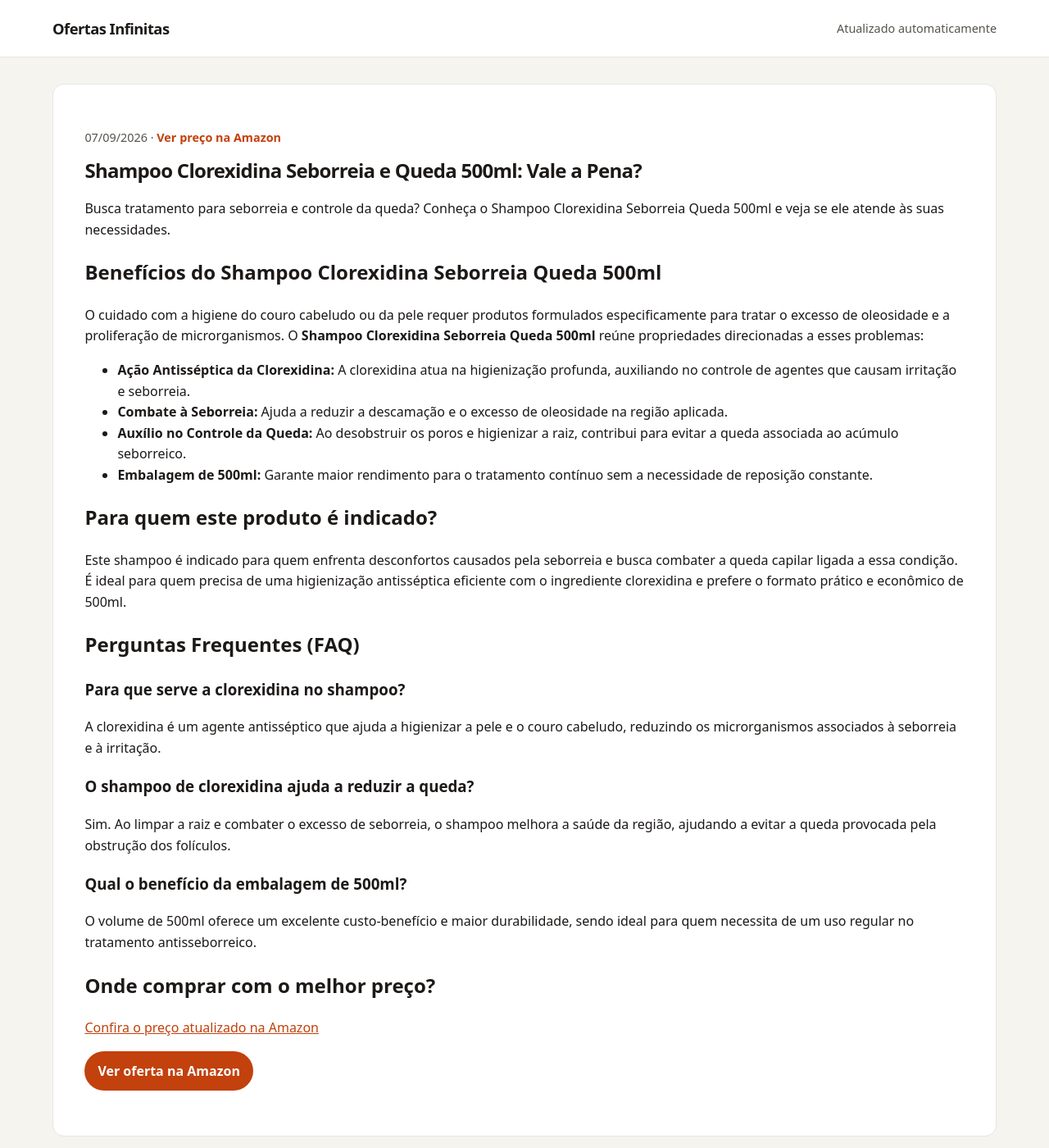
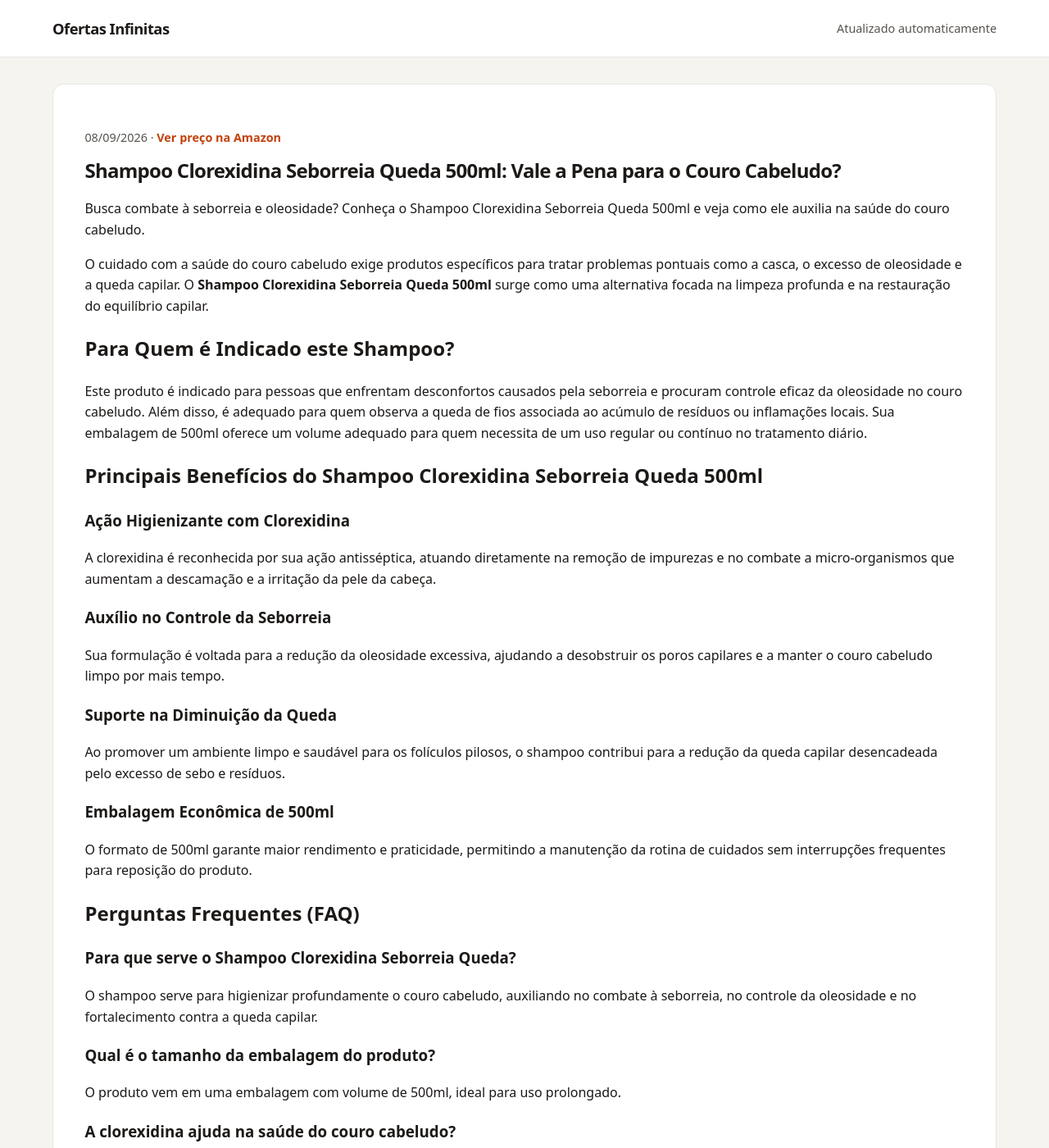
Before and after one commit to Monuver/afiliado, a Jekyll site: the page built from _posts/2026-08-19-shampoo-clorexidina-seborreia-queda-500ml-b09l9qkmd1.md, in a window 1280 px wide and 1400 px high. Shown: the whole window at 82% size. Built offline with Jekyll 4.4.1, drawn with Linux system fonts in a browser that asks for light colours; some of the changed text lies outside the part shown.

```diff
--- a/_posts/2026-08-19-shampoo-clorexidina-seborreia-queda-500ml-b09l9qkmd1.md
+++ b/_posts/2026-08-19-shampoo-clorexidina-seborreia-queda-500ml-b09l9qkmd1.md
@@ -1,8 +1,8 @@
 ---
 layout: post
-title: 'Shampoo Clorexidina Seborreia e Queda 500ml: Vale a Pena?'
-description: Busca tratamento para seborreia e controle da queda? Conheça o Shampoo Clorexidina Seborreia Queda 500ml e veja se ele atende às suas necessidades.
-date: 2026-09-07 11:10:27 -0300
+title: 'Shampoo Clorexidina Seborreia Queda 500ml: Vale a Pena para o Couro Cabeludo?'
+description: Busca combate à seborreia e oleosidade? Conheça o Shampoo Clorexidina Seborreia Queda 500ml e veja como ele auxilia na saúde do couro cabeludo.
+date: 2026-09-08 09:41:33 -0300
 categories:
 - ofertas
 image: ''
@@ -10,34 +10,43 @@ preco: Ver preço na Amazon
 affiliate_url: https://amzn.to/4qzhrZ9
 ---
 
-# Shampoo Clorexidina Seborreia e Queda 500ml: Vale a Pena?
+# Shampoo Clorexidina Seborreia Queda 500ml: Vale a Pena para o Couro Cabeludo?
 
-Busca tratamento para seborreia e controle da queda? Conheça o Shampoo Clorexidina Seborreia Queda 500ml e veja se ele atende às suas necessidades.
+Busca combate à seborreia e oleosidade? Conheça o Shampoo Clorexidina Seborreia Queda 500ml e veja como ele auxilia na saúde do couro cabeludo.
 
-## Benefícios do Shampoo Clorexidina Seborreia Queda 500ml
+O cuidado com a saúde do couro cabeludo exige produtos específicos para tratar problemas pontuais como a casca, o excesso de oleosidade e a queda capilar. O **Shampoo Clorexidina Seborreia Queda 500ml** surge como uma alternativa focada na limpeza profunda e na restauração do equilíbrio capilar.
 
-O cuidado com a higiene do couro cabeludo ou da pele requer produtos formulados especificamente para tratar o excesso de oleosidade e a proliferação de microrganismos. O **Shampoo Clorexidina Seborreia Queda 500ml** reúne propriedades direcionadas a esses problemas:
+## Para Quem é Indicado este Shampoo?
 
-* **Ação Antisséptica da Clorexidina:** A clorexidina atua na higienização profunda, auxiliando no controle de agentes que causam irritação e seborreia.
-* **Combate à Seborreia:** Ajuda a reduzir a descamação e o excesso de oleosidade na região aplicada.
-* **Auxílio no Controle da Queda:** Ao desobstruir os poros e higienizar a raiz, contribui para evitar a queda associada ao acúmulo seborreico.
-* **Embalagem de 500ml:** Garante maior rendimento para o tratamento contínuo sem a necessidade de reposição constante.
+Este produto é indicado para pessoas que enfrentam desconfortos causados pela seborreia e procuram controle eficaz da oleosidade no couro cabeludo. Além disso, é adequado para quem observa a queda de fios associada ao acúmulo de resíduos ou inflamações locais. Sua embalagem de 500ml oferece um volume adequado para quem necessita de um uso regular ou contínuo no tratamento diário.
 
-## Para quem este produto é indicado?
+## Principais Benefícios do Shampoo Clorexidina Seborreia Queda 500ml
 
-Este shampoo é indicado para quem enfrenta desconfortos causados pela seborreia e busca combater a queda capilar ligada a essa condição. É ideal para quem precisa de uma higienização antisséptica eficiente com o ingrediente clorexidina e prefere o formato prático e econômico de 500ml.
+### Ação Higienizante com Clorexidina
+A clorexidina é reconhecida por sua ação antisséptica, atuando diretamente na remoção de impurezas e no combate a micro-organismos que aumentam a descamação e a irritação da pele da cabeça.
+
+### Auxílio no Controle da Seborreia
+Sua formulação é voltada para a redução da oleosidade excessiva, ajudando a desobstruir os poros capilares e a manter o couro cabeludo limpo por mais tempo.
+
+### Suporte na Diminuição da Queda
+Ao promover um ambiente limpo e saudável para os folículos pilosos, o shampoo contribui para a redução da queda capilar desencadeada pelo excesso de sebo e resíduos.
+
+### Embalagem Econômica de 500ml
+O formato de 500ml garante maior rendimento e praticidade, permitindo a manutenção da rotina de cuidados sem interrupções frequentes para reposição do produto.
 
 ## Perguntas Frequentes (FAQ)
 
-### Para que serve a clorexidina no shampoo?
-A clorexidina é um agente antisséptico que ajuda a higienizar a pele e o couro cabeludo, reduzindo os microrganismos associados à seborreia e à irritação.
+### Para que serve o Shampoo Clorexidina Seborreia Queda?
+O shampoo serve para higienizar profundamente o couro cabeludo, auxiliando no combate à seborreia, no controle da oleosidade e no fortalecimento contra a queda capilar.
 
-### O shampoo de clorexidina ajuda a reduzir a queda?
-Sim. Ao limpar a raiz e combater o excesso de seborreia, o shampoo melhora a saúde da região, ajudando a evitar a queda provocada pela obstrução dos folículos.
+### Qual é o tamanho da embalagem do produto?
+O produto vem em uma embalagem com volume de 500ml, ideal para uso prolongado.
 
-### Qual o benefício da embalagem de 500ml?
-O volume de 500ml oferece um excelente custo-benefício e maior durabilidade, sendo ideal para quem necessita de um uso regular no tratamento antisseborreico.
+### A clorexidina ajuda na saúde do couro cabeludo?
+Sim, a clorexidina possui propriedades antissépticas que ajudam a eliminar germes e bactérias, mantendo o couro cabeludo limpo e livre de irritações.
 
-## Onde comprar com o melhor preço?
+## Garanta o Seu com as Melhores Condições
+
+Se você procura uma solução prática para higienizar e tratar o couro cabeludo contra a seborreia e a queda, vale a pena conferir o valor atualizado deste produto diretamente na loja.
 
 [Confira o preço atualizado na Amazon](https://amzn.to/4qzhrZ9)
```
Also changed, not shown: _posts/2026-08-19-cadeira-escritorio-presidente-duoffice-du500a-b09vnbcfdj.md (+24 -26 lines), _posts/2026-08-19-flexiveis-cotonete-bastonetes-bellacotton-150unidades-b0cx9wkp1b.md (+26 -18 lines), _posts/2026-08-20-cafeteira-de-fogao-moka-italiana-expresso-aluminio-ate-6-xic-b08b79hyvc.md (+20 -24 lines).
